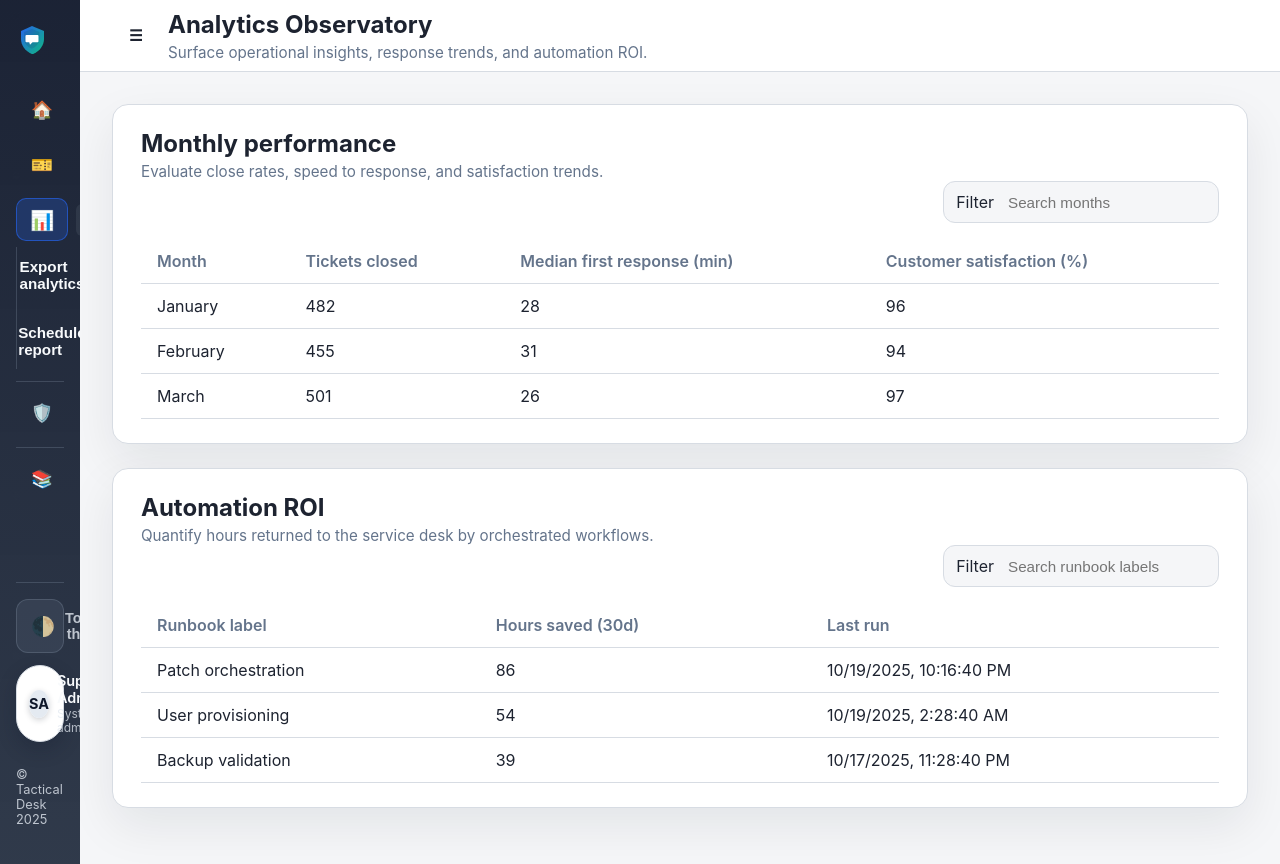
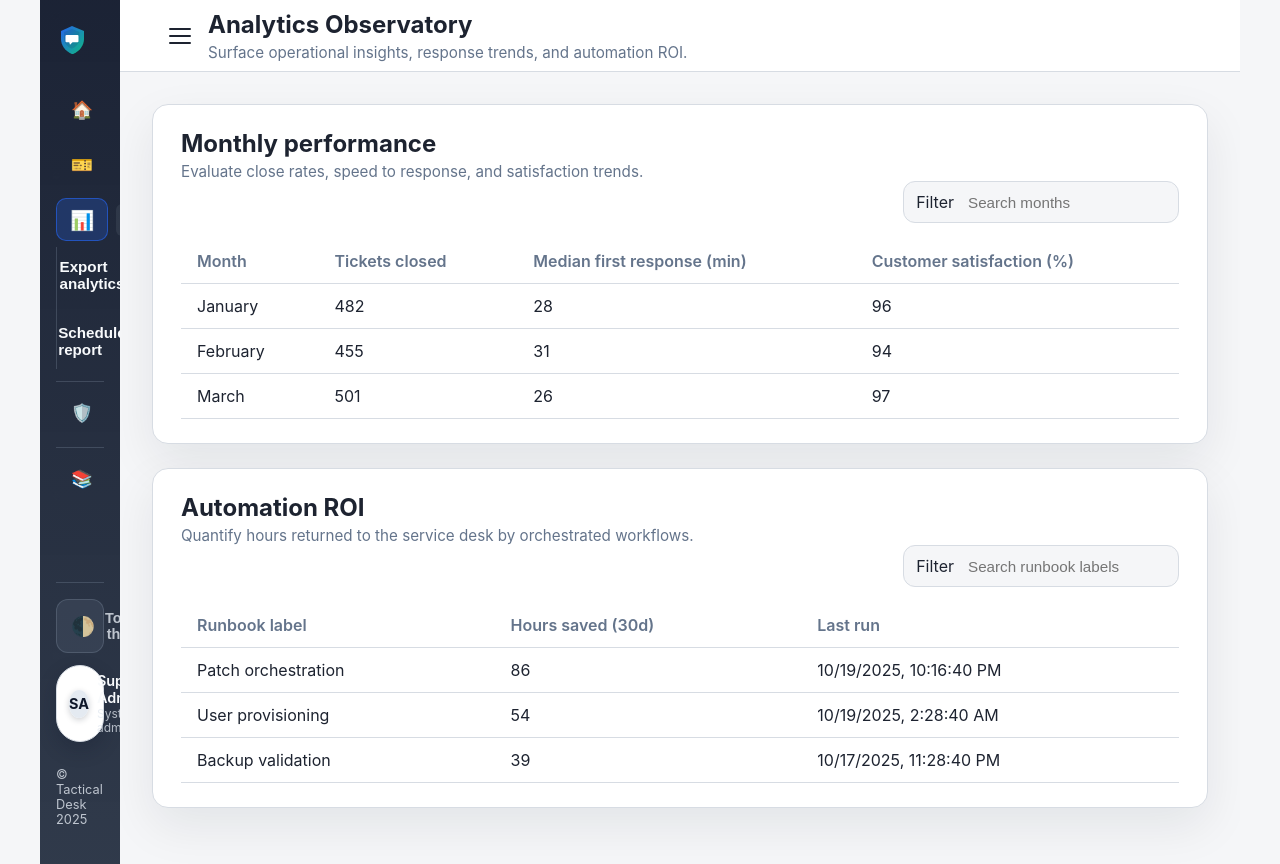
Before and after one commit to bradhawkins85/tacticaldesk, a FastAPI app: page /analytics in a window 1280 px wide. Run offline with FastAPI, Linux system fonts and the light colour scheme; data comes from the database, SQL or seed files in the repository; parts of the project's set-up code (start-up, migrations or seed data) failed here and were passed over.

Commit message:
Add mobile hamburger menu and clamp layout width

```diff
--- a/app/web/static/css/app.css
+++ b/app/web/static/css/app.css
@@ -50,6 +50,7 @@ html {
 body {
   display: flex;
   align-items: stretch;
+  justify-content: center;
   min-height: 100vh;
   max-width: 100vw;
   overflow-x: hidden;
@@ -67,9 +68,10 @@ body.sidebar-open {
   display: grid;
   grid-template-columns: var(--sidebar-width) 1fr;
   grid-template-areas: "sidebar content";
-  width: 100%;
-  max-width: 100vw;
+  width: min(100%, 1200px);
+  max-width: clamp(0px, 100vw, 1200px);
   min-height: 100vh;
+  margin: 0 auto;
   overflow-x: hidden;
 }
 
@@ -594,6 +596,48 @@ body.sidebar-open .app-sidebar-overlay {
   display: none;
 }
 
+.hamburger-icon {
+  display: inline-flex;
+  flex-direction: column;
+  justify-content: space-between;
+  --hamburger-height: 16px;
+  --hamburger-line-thickness: 2px;
+  width: 22px;
+  height: var(--hamburger-height);
+  pointer-events: none;
+}
+
+.hamburger-icon span {
+  display: block;
+  width: 100%;
+  height: var(--hamburger-line-thickness);
+  background: currentColor;
+  border-radius: 999px;
+  transition: transform 0.2s ease, opacity 0.2s ease;
+}
+
+.hamburger-icon--compact {
+  width: 18px;
+  --hamburger-height: 12px;
+}
+
+.header-menu-button[aria-expanded="true"] .hamburger-icon span:nth-child(1),
+.app-mobile-nav__link[aria-expanded="true"] .hamburger-icon span:nth-child(1) {
+  transform: translateY(calc(var(--hamburger-height) / 2 - var(--hamburger-line-thickness) / 2))
+    rotate(45deg);
+}
+
+.header-menu-button[aria-expanded="true"] .hamburger-icon span:nth-child(2),
+.app-mobile-nav__link[aria-expanded="true"] .hamburger-icon span:nth-child(2) {
+  opacity: 0;
+}
+
+.header-menu-button[aria-expanded="true"] .hamburger-icon span:nth-child(3),
+.app-mobile-nav__link[aria-expanded="true"] .hamburger-icon span:nth-child(3) {
+  transform: translateY(calc(-1 * (var(--hamburger-height) / 2 - var(--hamburger-line-thickness) / 2)))
+    rotate(-45deg);
+}
+
 .app-header {
   display: flex;
   align-items: center;
@@ -842,6 +886,9 @@ body.sidebar-open .app-sidebar-overlay {
 
 .app-mobile-nav__link .nav-icon {
   font-size: 1.25rem;
+  display: inline-flex;
+  align-items: center;
+  justify-content: center;
 }
 
 .app-mobile-nav__link.is-active,
--- a/app/web/templates/base.html
+++ b/app/web/templates/base.html
@@ -387,7 +387,12 @@
               aria-expanded="false"
               aria-controls="sidebar-navigation"
             >
-              <span class="icon" aria-hidden="true">☰</span>
+              <span class="hamburger-icon" aria-hidden="true">
+                <span></span>
+                <span></span>
+                <span></span>
+              </span>
+              <span class="visually-hidden">Toggle navigation</span>
             </button>
             <div class="header-titles">
               <h1>{{ page_title or "" }}</h1>
@@ -432,7 +437,13 @@
             aria-label="Open admin and docs menu"
             aria-expanded="false"
           >
-            <span class="nav-icon" aria-hidden="true">☰</span>
+            <span class="nav-icon" aria-hidden="true">
+              <span class="hamburger-icon hamburger-icon--compact">
+                <span></span>
+                <span></span>
+                <span></span>
+              </span>
+            </span>
             <span>More</span>
           </button>
         </nav>
```
Also changed, not shown: changes.md (+1 -0 lines).
